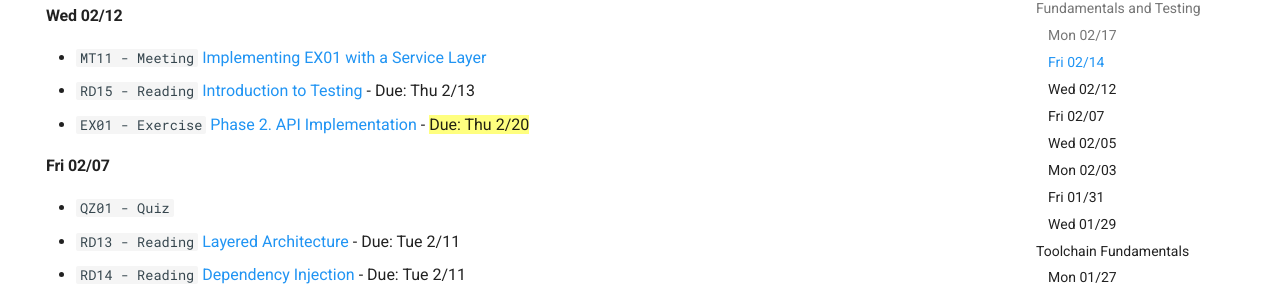
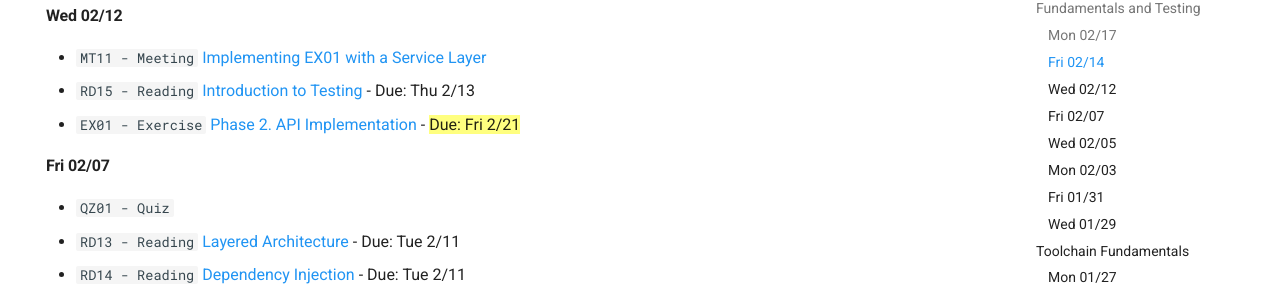
Before and after one commit to comp423-25s/comp423-25s.github.io, an MkDocs documentation site: the page built from docs/index.md, in a window 1280 px wide and 900 px high, scrolled down 343 px. Shown: the part 145-442 px from the top of the window. Built offline with MkDocs 1.6.1 and Material for MkDocs 9.7.7, drawn with Linux system fonts in a browser that asks for light colours.

Commit message:
Bump deadline

```diff
--- a/docs/index.md
+++ b/docs/index.md
@@ -21,7 +21,7 @@ hide:
 
 * `MT11 - Meeting` [Implementing EX01 with a Service Layer](./meetings/2025_02_12.md)
 * `RD15 - Reading` [Introduction to Testing](./resources/backend-architecture/2-testing.md) - Due: Thu 2/13
-* `EX01 - Exercise` [Phase 2. API Implementation](./resources/exercises/ex01-api-design.md) - ==Due: Thu 2/20==
+* `EX01 - Exercise` [Phase 2. API Implementation](./resources/exercises/ex01-api-design.md) - ==Due: Fri 2/21==
 
 #### Fri 02/07
 
```
